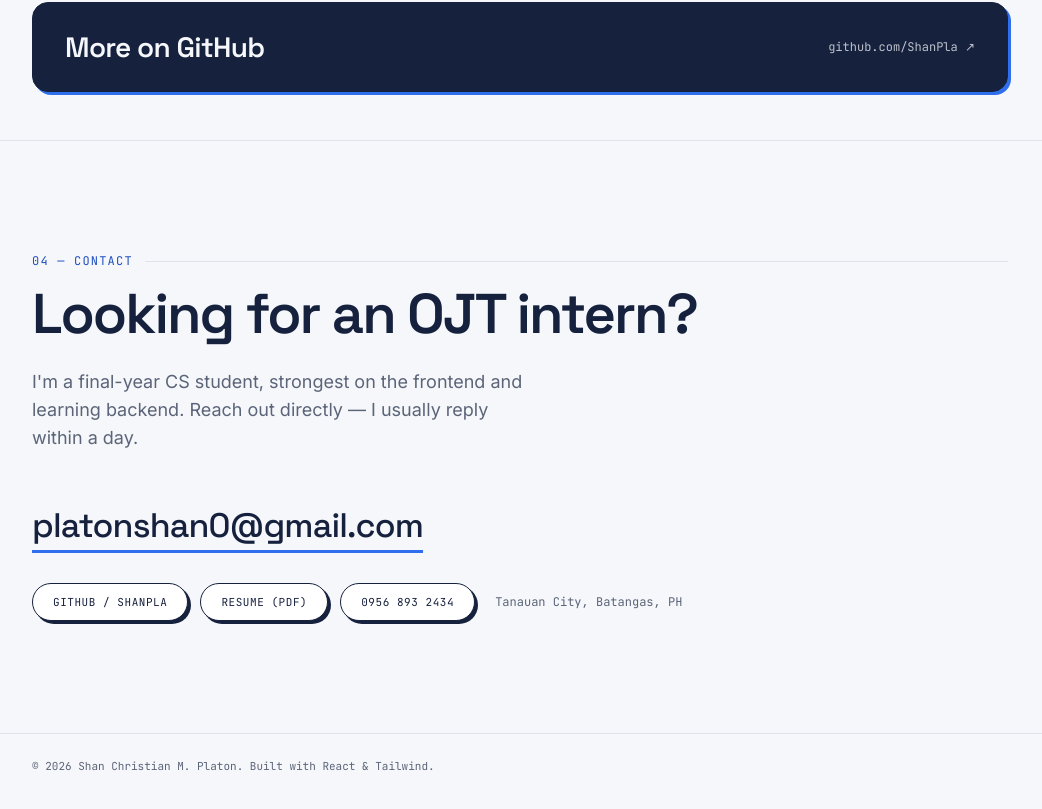
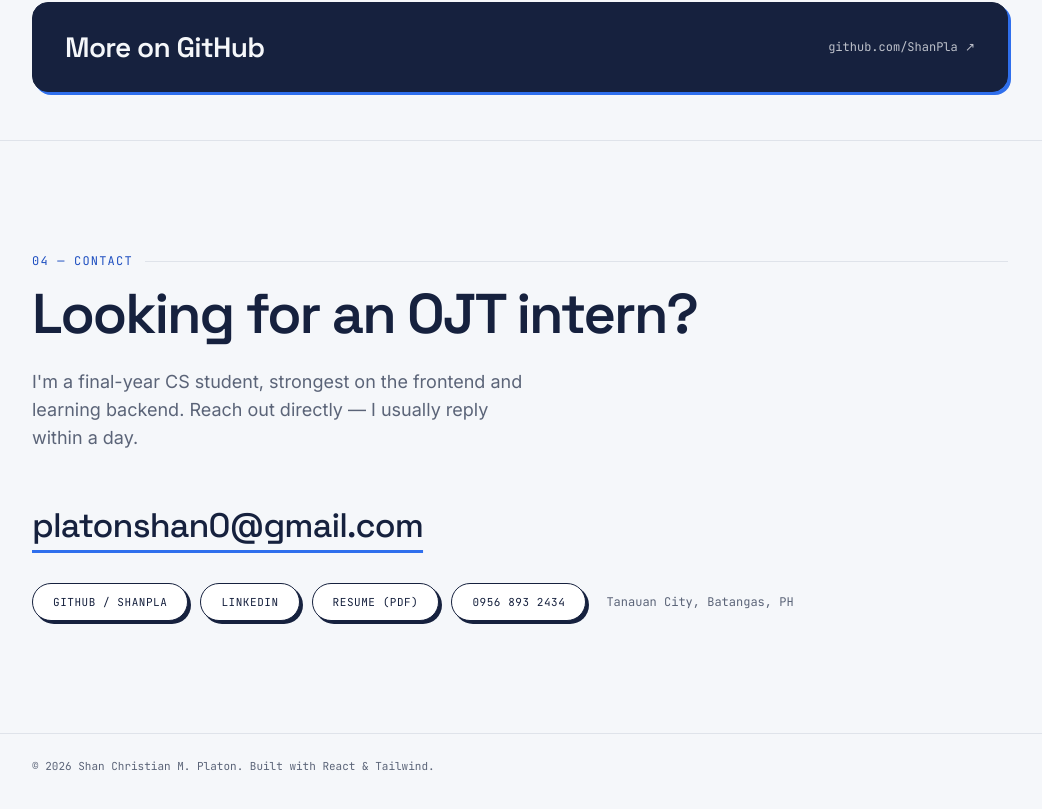
Before and after one commit to ShanPla/Shan-Platon-Portfolio, a React (Vite) app: page /#contact in a window 1280 px wide. Shown: the part 3482-4291 px from the top of the page, without its empty margins (120-1162 px from the left). Built offline with nearby package versions, Linux system fonts and the light colour scheme; no server answers.

Commit message:
feat: contact section links to LinkedIn
- New LinkedIn pill next to GitHub in Contact, opening in a new tab
- profile.linkedin in content.js holds the address

```diff
--- a/src/components/Contact.jsx
+++ b/src/components/Contact.jsx
@@ -44,6 +44,15 @@ export default function Contact() {
               GitHub / ShanPla
               <span className="sr-only"> (opens in a new tab)</span>
             </a>
+            <a
+              href={profile.linkedin}
+              target="_blank"
+              rel="noreferrer"
+              className={PILL}
+            >
+              LinkedIn
+              <span className="sr-only"> (opens in a new tab)</span>
+            </a>
             {profile.resume && (
               <a
                 href={profile.resume}
--- a/src/data/content.js
+++ b/src/data/content.js
@@ -6,6 +6,7 @@ export const profile = {
   // The same number in international form, so phones can call it.
   phoneHref: "tel:+639568932434",
   github: "https://github.com/ShanPla",
+  linkedin: "https://www.linkedin.com/in/shan-platon-933454448/",
 
   // The resume PDF in public/. Set to null to hide the Resume buttons
   // (hero and Contact).
```
